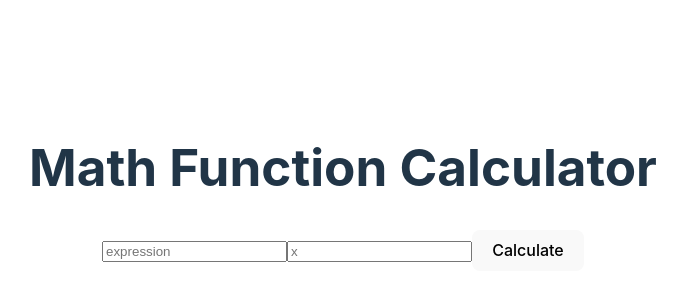
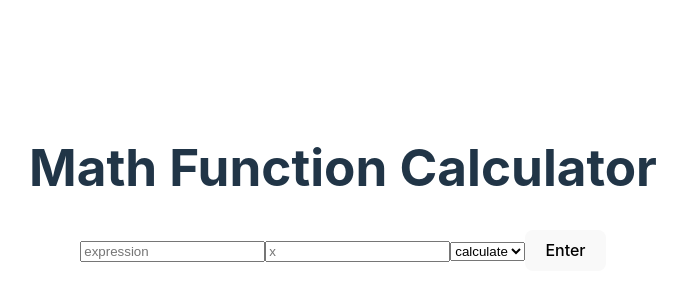
Before and after one commit to tomasjpn/Math-Func-App, a React (Vite) app: page / in a window 1280 px wide. Shown: the part 204-504 px from the top of the page, without its empty margins (297-984 px from the left). Built offline with nearby package versions, Linux system fonts and the light colour scheme.

Commit message:
Fastify Server API expanded with resolve, tokenize, ast

```diff
--- a/src/App.tsx
+++ b/src/App.tsx
@@ -5,18 +5,22 @@ import { calculateValues } from './services/localApiCall';
 import './styles/App.css';
 
 interface CalcInput {
+  operation: string;
   expression: string;
   x?: string;
 }
 
 function App() {
   const [input, setInput] = useState<CalcInput>({
+    operation: 'calc',
     expression: '',
     x: '',
   });
   const [calcResult, setCalcResult] = useState<string>('');
 
-  const handleInputChange = (e: React.ChangeEvent<HTMLInputElement>): void => {
+  const handleInputChange = (
+    e: React.ChangeEvent<HTMLInputElement | HTMLSelectElement>
+  ): void => {
     // Getting values from name param Input and save in input useState
     const { name, value } = e.target;
     setInput((prevInput) => ({
@@ -26,7 +30,11 @@ function App() {
   };
 
   const handleCalc = async (): Promise<void> => {
-    const result = await calculateValues(input.expression, input.x);
+    const result = await calculateValues(
+      input.operation,
+      input.expression,
+      input.x
+    );
     setCalcResult(result ?? '');
   };
 
@@ -39,7 +47,9 @@ function App() {
           handleCalc={handleCalc}
           calcResult={calcResult}
         />
-        <FunctionPlotGraph expression={input.expression} />
+        {input.operation === 'calc' && (
+          <FunctionPlotGraph expression={input.expression} />
+        )}
       </div>
     </>
   );
--- a/src/components/CalculatorForm.tsx
+++ b/src/components/CalculatorForm.tsx
@@ -1,11 +1,14 @@
 interface CalcInput {
+  operation: string;
   expression: string;
   x?: string;
 }
 
 interface CalcFormProperties {
   input: CalcInput;
-  handleInputChange: (e: React.ChangeEvent<HTMLInputElement>) => void;
+  handleInputChange: (
+    e: React.ChangeEvent<HTMLInputElement | HTMLSelectElement>
+  ) => void;
   handleCalc: () => void;
   calcResult: string;
 }
@@ -35,7 +38,18 @@ export const CalculatorForm: React.FC<CalcFormProperties> = ({
           onChange={handleInputChange}
           placeholder="x"
         />
-        <button onClick={handleCalc}>Calculate</button>
+        <select
+          name="operation"
+          value={input.operation}
+          onChange={handleInputChange}
+        >
+          <option value="resolve">resolve</option>
+          <option value="tokenize">tokenize</option>
+          <option value="ast">ast</option>
+          <option value="calc">calculate</option>
+        </select>
+        <button onClick={handleCalc}>Enter</button>
+
         <p>{calcResult}</p>
       </div>
     </div>
--- a/src/services/localApiCall.ts
+++ b/src/services/localApiCall.ts
@@ -1,18 +1,19 @@
 import axios from 'axios';
 
 const calculateValues = async (
+  operation: string,
   expression: string,
   x?: string
 ): Promise<string | undefined> => {
   try {
     // Fetching from Fastify-Server
-    const response = await axios.get('http://localhost:3000/v1/calc', {
+    const response = await axios.get(`http://localhost:3000/v1/${operation}`, {
       params: {
         expression,
         x,
       },
     });
-    return response.data.result;
+    return JSON.stringify(response.data);
   } catch (err) {
     console.error('Error calculating', err);
   }
```
Also changed, not shown: 1 other file (tests, documents, lock files or other folders).
